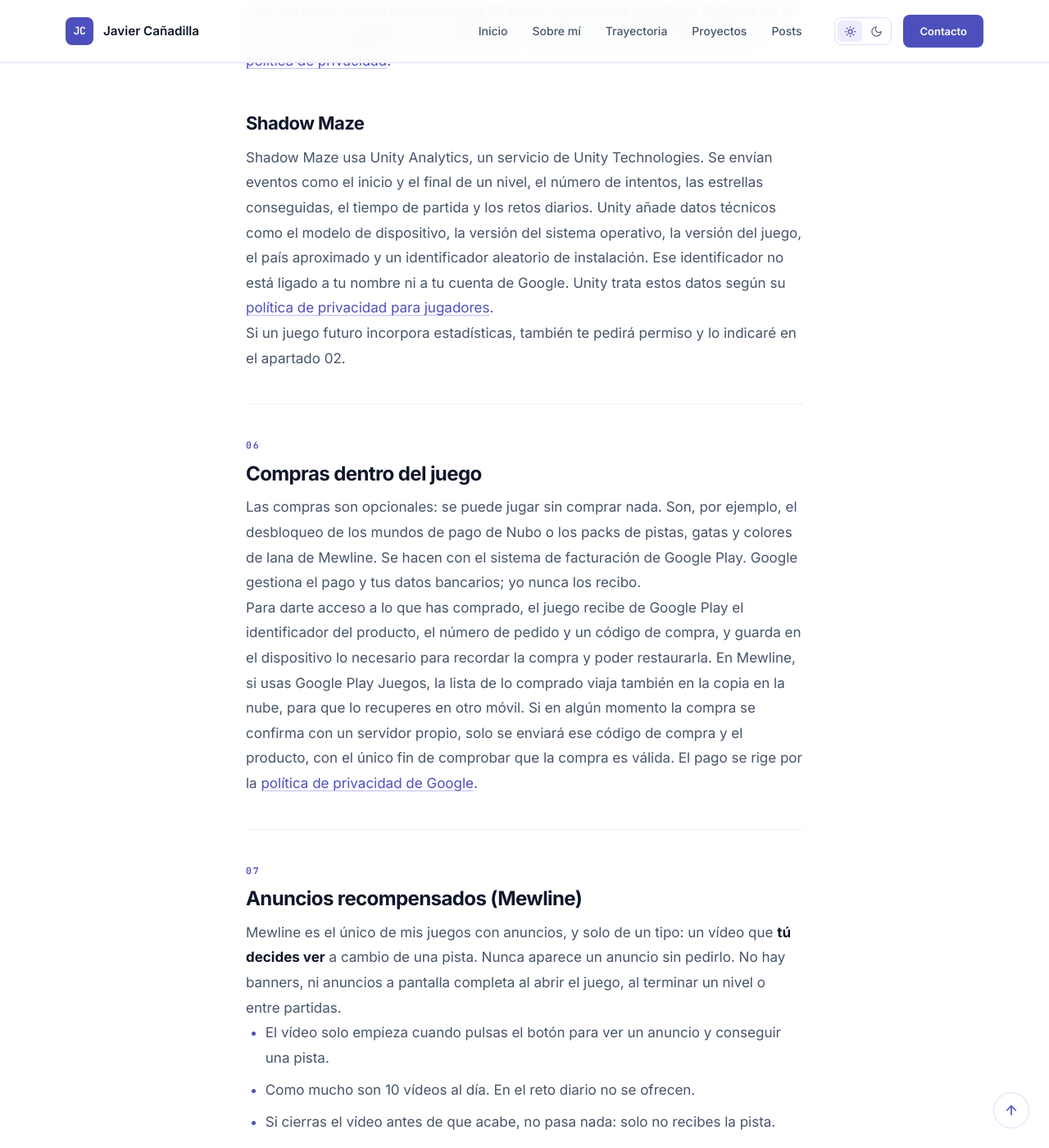
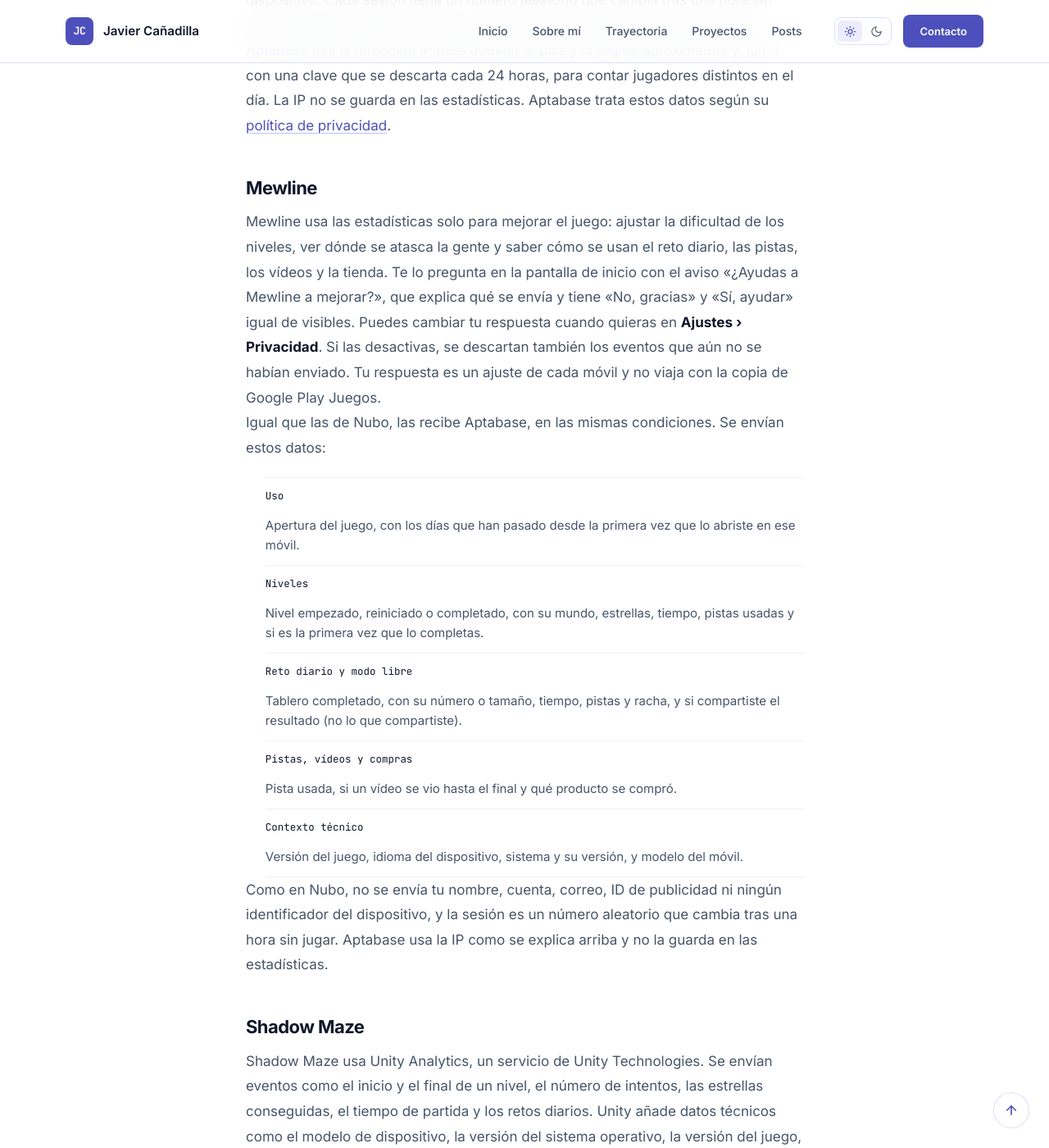
Before and after one commit to jcanadilla/jcanadilla.github.io, a Jekyll site: the page built from privacidad.html, in a window 1280 px wide and 1400 px high, scrolled down 3773 px. Shown: the whole window at 82% size. Built offline with Jekyll 4.4.1, drawn with Linux system fonts in a browser that asks for light colours; some of the changed text lies outside the part shown.

Commit message:
Cover Mewline's opt-in Aptabase statistics and its daily challenge videos in the privacy policy
Co-Authored-By: Claude Opus 5.5 <noreply@anthropic.com>

```diff
--- a/privacidad.html
+++ b/privacidad.html
@@ -120,8 +120,8 @@ alternates:
 						Guarda el progreso en el dispositivo y, si usas Google Play Juegos, una copia
 						de la partida en la nube (ver el apartado 08). Tiene compras opcionales
 						mediante Google Play (ver el apartado 06) y anuncios en vídeo de Google AdMob
-						que solo aparecen cuando pides uno para conseguir una pista (ver el apartado
-						07). No envía estadísticas de uso.
+						que solo aparecen cuando pides uno a cambio de una recompensa (ver el apartado
+						07). Si lo aceptas, envía estadísticas anónimas a Aptabase (ver el apartado 05).
 					</li>
 				</ul>
 				<p>
@@ -139,7 +139,8 @@ alternates:
 					<li>
 						No muestran anuncios que no hayas pedido: ni banners, ni anuncios a pantalla
 						completa al abrir el juego o entre niveles. Los únicos anuncios son los vídeos de
-						Mewline que eliges ver a cambio de una pista.
+						Mewline que eliges ver a cambio de una recompensa: una pista, recuperar un día
+						pasado del reto diario o salvar la racha.
 					</li>
 					<li>No venden ni ceden datos a terceros con fines comerciales.</li>
 					<li>No reciben tus datos de pago.</li>
@@ -157,7 +158,7 @@ alternates:
 					<li><span class="legal-list__key">Progreso</span> Niveles completados, estrellas y la partida en curso.</li>
 					<li><span class="legal-list__key">Ajustes</span> Volumen, vibración, idioma y opciones de accesibilidad.</li>
 					<li><span class="legal-list__key">Compras</span> Si has desbloqueado contenido, para no volver a cobrártelo, y las pistas que te quedan.</li>
-					<li><span class="legal-list__key">Anuncios</span> En Mewline, cuántos vídeos has visto hoy, para aplicar el límite diario.</li>
+					<li><span class="legal-list__key">Anuncios</span> En Mewline, cuántos vídeos por pistas has visto hoy y cuándo salvaste la racha por última vez, para aplicar los límites.</li>
 				</ul>
 				<p>
 					Estos datos no salen de tu dispositivo, salvo la copia en Google Play Juegos que
@@ -173,8 +174,9 @@ alternates:
 				<p>
 					Algunos juegos pueden enviar estadísticas para ayudarme a entender qué niveles
 					son demasiado difíciles o dónde se atasca la gente. Hoy lo hacen
-					<strong>Nubo</strong> y <strong>Shadow Maze</strong>, y solo después de que lo
-					aceptes en el aviso que aparece al abrirlos por primera vez. Si no lo aceptas,
+					<strong>Nubo</strong>, <strong>Shadow Maze</strong> y <strong>Mewline</strong>,
+					y solo después de que lo aceptes en el aviso que te muestran al empezar a jugar.
+					Si no lo aceptas,
 					no se envía nada. Estas estadísticas no se usan para publicidad, ni se venden
 					ni se ceden.
 				</p>
@@ -207,6 +209,35 @@ alternates:
 					contar jugadores distintos en el día. La IP no se guarda en las estadísticas.
 					Aptabase trata estos datos según su
 					<a href="https://aptabase.com/legal/privacy" target="_blank" rel="noopener">política de privacidad</a>.
+				</p>
+
+				<h3>Mewline</h3>
+				<p>
+					Mewline usa las estadísticas solo para mejorar el juego: ajustar la dificultad
+					de los niveles, ver dónde se atasca la gente y saber cómo se usan el reto diario,
+					las pistas, los vídeos y la tienda. Te lo pregunta en la pantalla de inicio con
+					el aviso «¿Ayudas a Mewline a mejorar?», que explica qué se envía y tiene
+					«No, gracias» y «Sí, ayudar» igual de visibles. Puedes cambiar tu respuesta
+					cuando quieras en <strong>Ajustes › Privacidad</strong>. Si las desactivas, se
+					descartan también los eventos que aún no se habían enviado. Tu respuesta es un
+					ajuste de cada móvil y no viaja con la copia de Google Play Juegos.
+				</p>
+				<p>
+					Igual que las de Nubo, las recibe Aptabase, en las mismas condiciones. Se
+					envían estos datos:
+				</p>
+				<ul class="legal-list">
+					<li><span class="legal-list__key">Uso</span> Apertura del juego, con los días que han pasado desde la primera vez que lo abriste en ese móvil.</li>
+					<li><span class="legal-list__key">Niveles</span> Nivel empezado, reiniciado o completado, con su mundo, estrellas, tiempo, pistas usadas y si es la primera vez que lo completas.</li>
+					<li><span class="legal-list__key">Reto diario y modo libre</span> Tablero completado, con su número o tamaño, tiempo, pistas y racha, y si compartiste el resultado (no lo que compartiste).</li>
+					<li><span class="legal-list__key">Pistas, vídeos y compras</span> Pista usada, si un vídeo se vio hasta el final y qué producto se compró.</li>
+					<li><span class="legal-list__key">Contexto técnico</span> Versión del juego, idioma del dispositivo, sistema y su versión, y modelo del móvil.</li>
+				</ul>
+				<p>
+					Como en Nubo, no se envía tu nombre, cuenta, correo, ID de publicidad ni ningún
+					identificador del dispositivo, y la sesión es un número aleatorio que cambia tras
+					una hora sin jugar. Aptabase usa la IP como se explica arriba y no la guarda en
+					las estadísticas.
 				</p>
 
 				<h3>Shadow Maze</h3>
@@ -253,14 +284,18 @@ alternates:
 				<h2>Anuncios recompensados (Mewline)</h2>
 				<p>
 					Mewline es el único de mis juegos con anuncios, y solo de un tipo: un vídeo
-					que <strong>tú decides ver</strong> a cambio de una pista. Nunca aparece un
+					que <strong>tú decides ver</strong> a cambio de una recompensa. Nunca aparece un
 					anuncio sin pedirlo. No hay banners, ni anuncios a pantalla completa al abrir
-					el juego, al terminar un nivel o entre partidas.
+					el juego, al terminar un nivel o entre partidas. Puedes pedir un vídeo para:
 				</p>
+				<ul class="legal-list">
+					<li><span class="legal-list__key">Conseguir una pista</span> En la partida, al quedarte sin pistas, o en la tienda. Como mucho son 10 vídeos de pistas al día.</li>
+					<li><span class="legal-list__key">Recuperar un día pasado</span> En el reto diario, para abrir un día que no jugaste. También puedes abrirlo con una pista, sin ver nada. El reto de hoy nunca pide vídeo.</li>
+					<li><span class="legal-list__key">Salvar la racha</span> En el reto diario, si ayer no jugaste. Se puede una vez por semana.</li>
+				</ul>
 				<ul>
-					<li>El vídeo solo empieza cuando pulsas el botón para ver un anuncio y conseguir una pista.</li>
-					<li>Como mucho son 10 vídeos al día. En el reto diario no se ofrecen.</li>
-					<li>Si cierras el vídeo antes de que acabe, no pasa nada: solo no recibes la pista.</li>
+					<li>El vídeo solo empieza cuando pulsas el botón para verlo.</li>
+					<li>Si cierras el vídeo antes de que acabe, no pasa nada: solo no recibes la recompensa.</li>
 					<li>Los anuncios se limitan a contenido apto para todos los públicos con orientación (clasificación PG de Google).</li>
 				</ul>
 				<p>
@@ -364,8 +399,8 @@ alternates:
 					datos para personalizarlos se basa en el consentimiento que das en el formulario
 					de Google (art. 6.1.a del RGPD), que puedes cambiar en los ajustes del juego.
 					Los datos guardados en tu dispositivo se
-					conservan hasta que los borras. Aptabase conserva las estadísticas de Nubo un
-					máximo de 5 años. Las de Shadow Maze se conservan el tiempo que establece Unity
+					conservan hasta que los borras. Aptabase conserva las estadísticas de Nubo y de
+					Mewline un máximo de 5 años. Las de Shadow Maze se conservan el tiempo que establece Unity
 					para su servicio, y puedo pedir que se eliminen. Google conserva los datos de
 					AdMob según sus propios plazos.
 				</p>
@@ -377,7 +412,8 @@ alternates:
 				<p>
 					Mis juegos pueden jugarlos personas de cualquier edad. No pido la edad ni recojo
 					a sabiendas datos personales de menores. El único juego con anuncios es Mewline,
-					pensado para adultos: sus anuncios nunca salen sin pedirlos y se limitan a
+					pensado para adultos: sus anuncios son vídeos que se piden a cambio de una
+					recompensa, nunca salen sin pedirlos y se limitan a
 					contenido apto para todos los públicos con orientación. Si crees que un menor me
 					ha enviado datos personales, escríbeme y los borraré.
 				</p>
@@ -391,9 +427,9 @@ alternates:
 					acceso a tus datos, su rectificación o su supresión, oponerte a su tratamiento,
 					limitarlo o pedir su portabilidad. Como no te pido datos identificativos, quizá
 					necesite que me indiques el juego y el dispositivo para encontrar lo que quieras
-					revisar o borrar. Las estadísticas de Nubo no llevan ningún identificador, así
-					que no puedo relacionarlas contigo; para que dejen de enviarse, desactívalas en
-					Ajustes › Privacidad.
+					revisar o borrar. Las estadísticas de Nubo y de Mewline no llevan ningún
+					identificador, así que no puedo relacionarlas contigo; para que dejen de
+					enviarse, desactívalas en Ajustes › Privacidad del juego.
 				</p>
 				<p>
 					Los datos de los anuncios de Mewline los tiene Google, no yo. Puedes cambiar tu
```
Also changed, not shown: other parts of privacidad.html (+1 -1 lines), privacy.html (+54 -18 lines).
